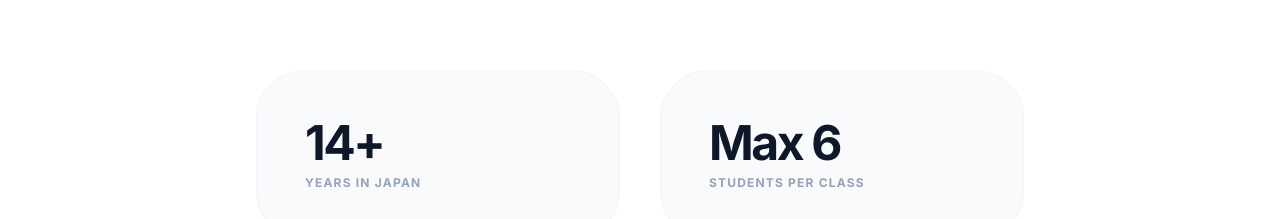
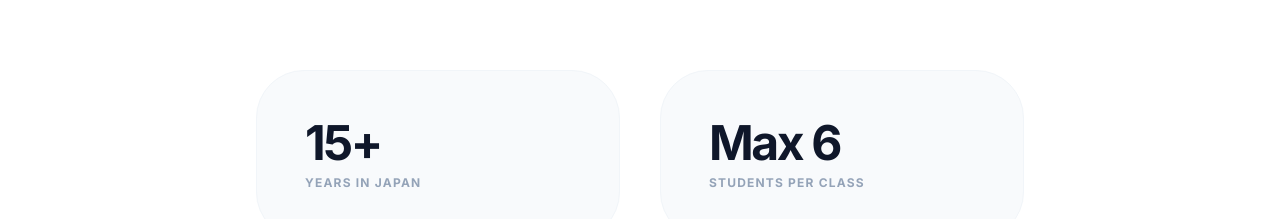
Before and after one commit to jaepanman/jec-website, a React (Vite) app: page /#/ in a window 1280 px wide. Shown: the part 2243-2462 px from the top of the page. Built offline with nearby package versions, Linux system fonts and the light colour scheme; no server answers.

Commit message:
Update years in Japan from 14 to 15

```diff
--- a/pages/Home.tsx
+++ b/pages/Home.tsx
@@ -96,7 +96,7 @@ const Home: React.FC = () => {
 
                 <div className="grid grid-cols-1 md:grid-cols-2 gap-10 py-6">
                   <div className="bg-slate-50 p-12 rounded-[3rem] border border-slate-100 flex flex-col justify-center">
-                    <p className="text-slate-900 font-black text-5xl mb-2 tracking-tighter">14+</p>
+                    <p className="text-slate-900 font-black text-5xl mb-2 tracking-tighter">15+</p>
                     <p className="text-xs font-black text-slate-400 uppercase tracking-widest">Years in Japan</p>
                   </div>
                   <div className="bg-slate-50 p-12 rounded-[3rem] border border-slate-100 flex flex-col justify-center">
```
